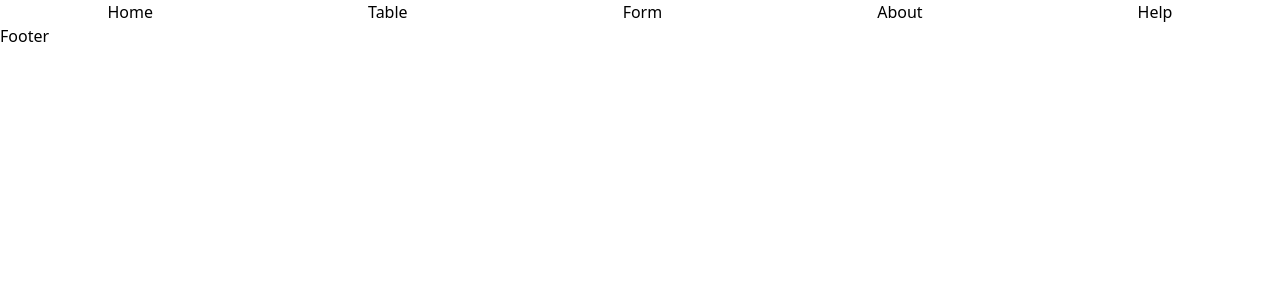
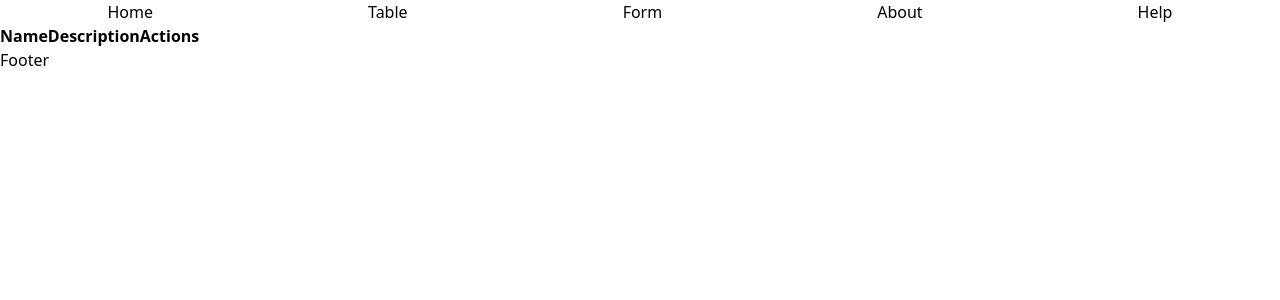
Before and after one commit to bman3663/react-crud-app, a React (Vite) app: page /table in a window 1280 px wide. Shown: the top 300 px of the page. Built offline with nearby package versions, Linux system fonts and the light colour scheme.

Commit message:
Created table component which will contain the mapped workout items

```diff
--- a/src/components/Table.jsx
+++ b/src/components/Table.jsx
@@ -1,46 +1,29 @@
 import React from "react";
+import { useWorkout } from "../contexts/workoutContext";
+import WorkoutItem from "./WorkoutItem";
+function Table() {
+  const { workouts, updateWorkout, deleteWorkout } = useWorkout();
 
-function Table() {
   return (
-    <div>
-      {/* <div class="wrapper">
-    <h1><%= title %></h1>
-    <br>
-
-    <div>
-     <% if (trainings.length === 0) { %>
-        <p>There are no training sessions for this user, please return to the <a href="/training/table">View Training Sessions</a> page and change your search.</p>
-    <% } else { %>
-
-    </div>
-
-    <table class="table table-inverse">
+    <table>
       <thead>
         <tr>
-                <th>User</th>
-                <th>User ID</th>
+          <th>Name</th>
           <th>Description</th>
-                <th>Date Created</th>
-
+          <th>Actions</th>
         </tr>
       </thead>
       <tbody>
-            <% for(var i = 0; i < trainings.length; i++) { %>
-            <tr>
-                <td><%= trainings[i].user %></td>
-                <td><%= trainings[i].id %></td>
-                <td><%= trainings[i].description %></td>
-                <td><%= new Date(trainings[i].createdAt).toLocaleDateString('en-US', { weekday: 'long', year: 'numeric', month: 'long', day: 'numeric' }) %></td>
-                <td>
-
-                  </td>
-            </tr>
-            <% } %>
+        {workouts.map((workout) => (
+          <WorkoutItem
+            key={workout.id}
+            workout={workout}
+            onEdit={updateWorkout}
+            onDelete={deleteWorkout}
+          />
+        ))}
       </tbody>
     </table>
-    <% } %>
-</div> */}
-    </div>
   );
 }
 
--- /dev/null
+++ b/src/components/WorkoutItem.jsx
@@ -0,0 +1,7 @@
+import React from "react";
+
+function WorkoutItem() {
+  return <div>WorkoutItem</div>;
+}
+
+export default WorkoutItem;
```
Lines whose indentation alone changed are shown as unchanged.
